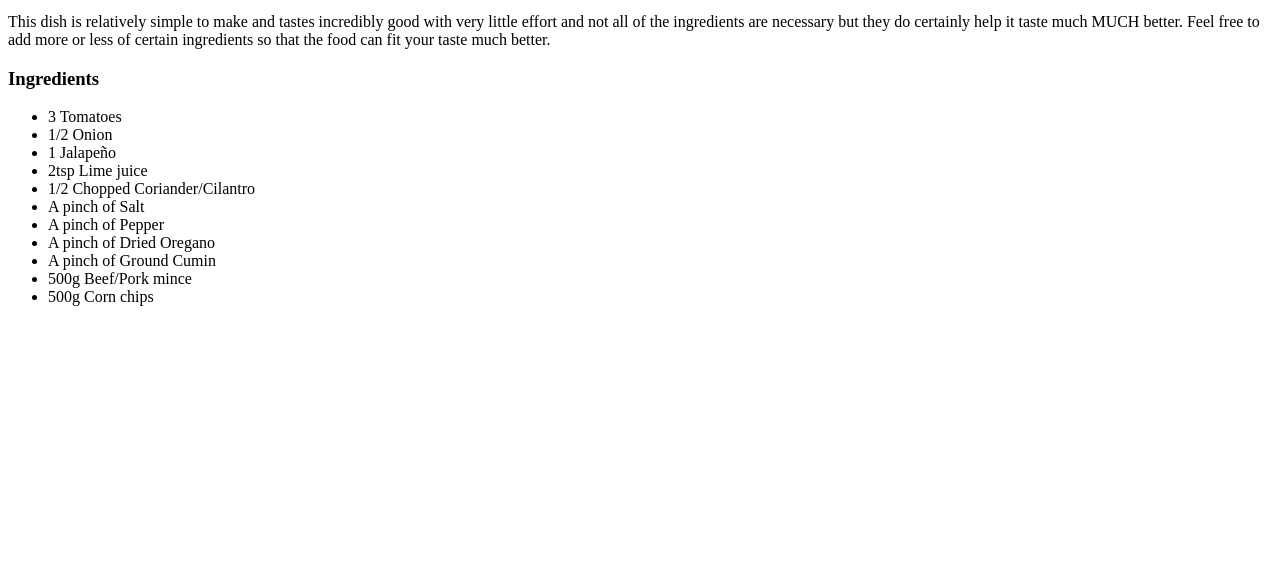
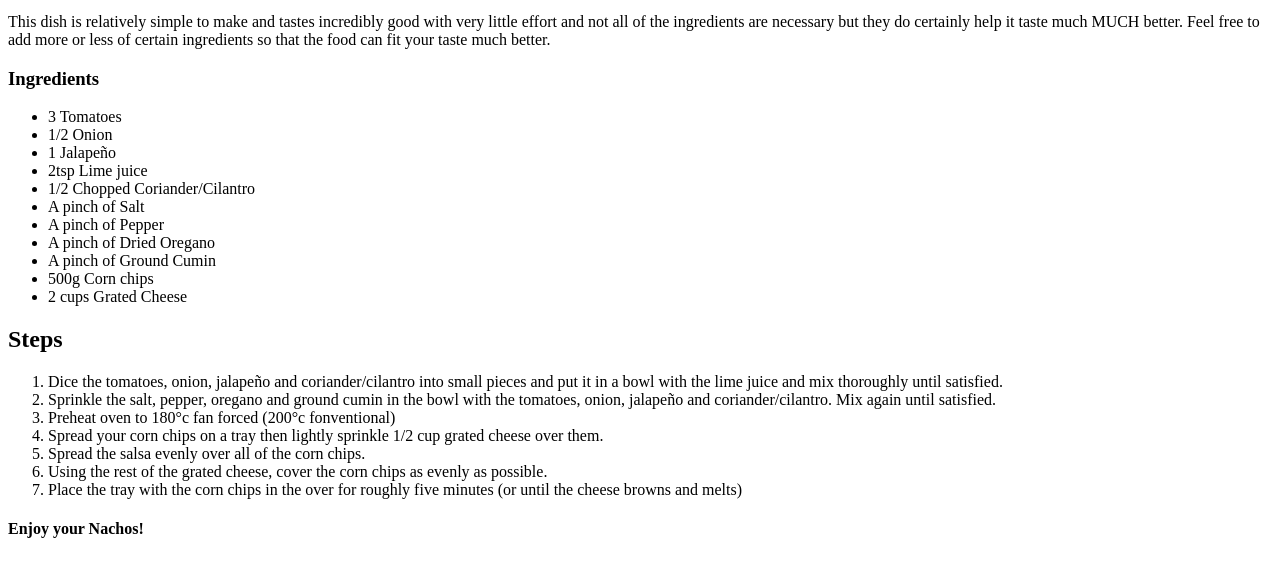
Before and after one commit to Stepirl/odin-recipes, a plain HTML site: page recipes/nachos.html in a window 1280 px wide. Shown: the part 101-678 px from the top of the page. Drawn offline with Linux system fonts and the light colour scheme.

Commit message:
Add steps telling user how to make nachos.html

```diff
--- a/recipes/nachos.html
+++ b/recipes/nachos.html
@@ -9,7 +9,8 @@
         <p><img src="../img/nachos.jpeg" alt="A Picture of a tray of nachos"></p>
         This dish is relatively simple to make and tastes incredibly good with very little effort
         and not all of the ingredients are necessary but they do certainly help it taste much MUCH
-        better. Feel free to add more or less of certain ingredients so that the food can fit your taste much better.
+        better. Feel free to add more or less of certain ingredients so that the food can fit your
+        taste much better.
         <p><h3>Ingredients</h3></p>
         <ul>
             <li>3 Tomatoes</li>
@@ -21,8 +22,26 @@
             <li>A pinch of Pepper</li>
             <li>A pinch of Dried Oregano</li>
             <li>A pinch of Ground Cumin</li>
-            <li>500g Beef/Pork mince</li>
             <li>500g Corn chips</li>
+            <li>2 cups Grated Cheese</li>
         </ul>
+        <h2>Steps</h2>
+        <ol>
+            <li>Dice the tomatoes, onion, jalapeño and coriander/cilantro into small pieces
+                and put it in a bowl with the lime juice and mix thoroughly until satisfied.
+            </li>
+            <li>Sprinkle the salt, pepper, oregano and ground cumin in the bowl with the
+                 tomatoes, onion, jalapeño and coriander/cilantro. Mix again until
+                 satisfied. </li>
+            <li>Preheat oven to 180&deg;c fan forced &#40;200&deg;c fonventional&#41;</li>
+            <li>Spread your corn chips on a tray then lightly sprinkle 1/2 cup grated
+                cheese over them. </li>
+            <li>Spread the salsa evenly over all of the corn chips.</li>
+            <li>Using the rest of the grated cheese, cover the corn chips as evenly as
+                possible.</li>
+            <li>Place the tray with the corn chips in the over for roughly five minutes &#40;or
+                 until the cheese browns and melts&#41;</li>
+        </ol>
+        <p><h4>Enjoy your Nachos!</h4></p>
     </body>
 </html>
```
